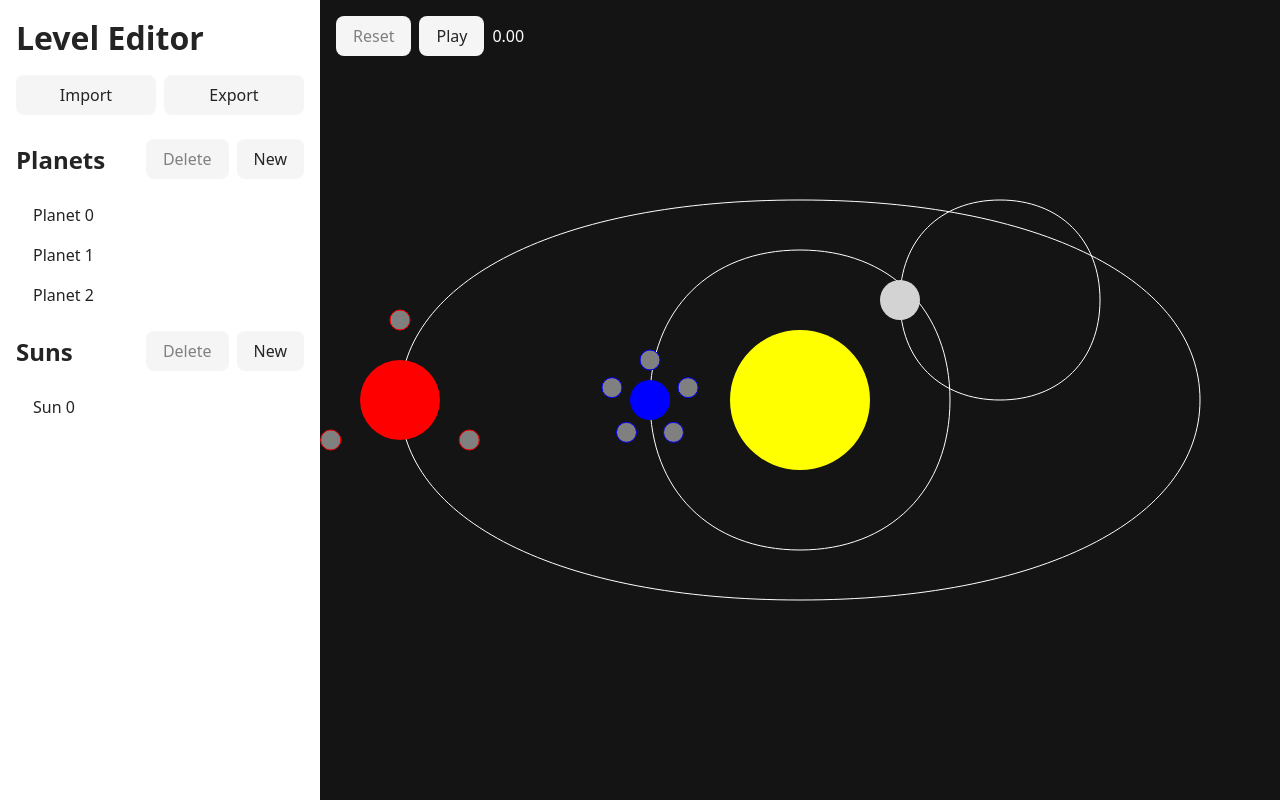
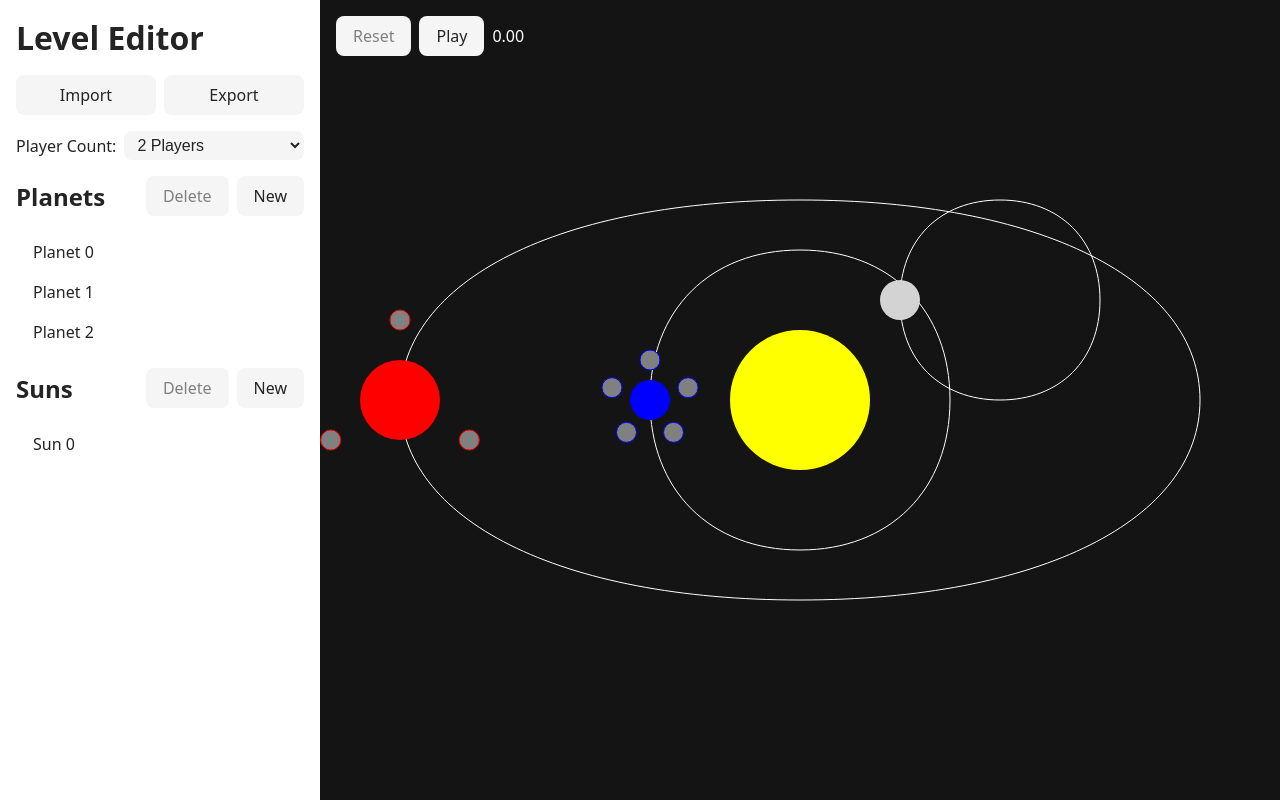
Before and after one commit to aphelion-studio/level-editor, a Svelte app: page / in a window 1280 px wide. Built offline with nearby package versions, Linux system fonts and the light colour scheme.

Commit message:
Add player count select

```diff
--- a/src/App.svelte
+++ b/src/App.svelte
@@ -2,6 +2,7 @@
   import ExportButton from './lib/ExportButton.svelte'
   import ImportButton from './lib/ImportButton.svelte'
   import ListSelect from './lib/ListSelect.svelte'
+  import MapEditor from './lib/MapEditor.svelte'
   import PlanetEditor from './lib/PlanetEditor.svelte'
   import SunEditor from './lib/SunEditor.svelte'
   import { level } from './stores'
@@ -72,6 +73,9 @@
     <section id="import-export">
       <ImportButton bind:selectedType />
       <ExportButton />
+    </section>
+    <section id="map-settings">
+      <MapEditor />
     </section>
     <section id="entity-select">
       <div class="entity-header">
@@ -265,7 +269,9 @@
     display: flex;
     gap: 0.5rem;
     padding: 0 1rem 1rem;
-    margin-bottom: 0.5rem;
+  }
+  #map-settings {
+    padding: 0 1rem 1rem;
   }
   #entity-select {
     display: flex;
--- /dev/null
+++ b/src/lib/MapEditor.svelte
@@ -0,0 +1,26 @@
+<script lang="ts">
+  import { level } from '../stores'
+</script>
+
+<div class="control">
+  <label for="player-count">Player Count:</label>
+  <select id="player-count" bind:value={$level.players}>
+    <option value={1}>1 Player</option>
+    <option value={2}>2 Players</option>
+    <option value={3}>3 Players</option>
+    <option value={4}>4 Players</option>
+  </select>
+</div>
+
+<style>
+  .control {
+    display: flex;
+    align-items: center;
+    justify-content: space-between;
+    width: 100%;
+    gap: 0.5rem;
+  }
+  select {
+    flex-grow: 1;
+  }
+</style>
--- a/src/lib/PlanetEditor.svelte
+++ b/src/lib/PlanetEditor.svelte
@@ -131,4 +131,7 @@
     width: 100%;
     gap: 0.5rem;
   }
+  select {
+    flex-grow: 1;
+  }
 </style>
--- a/src/sample.json
+++ b/src/sample.json
@@ -1,4 +1,5 @@
 {
+  "players": 2,
   "planets": [
     {
       "owner": 1,
--- a/src/types/index.ts
+++ b/src/types/index.ts
@@ -23,6 +23,7 @@ export type Sun = {
 }
 
 export type Level = {
+  players: number
   planets: Planet[]
   suns: Sun[]
 }
```
